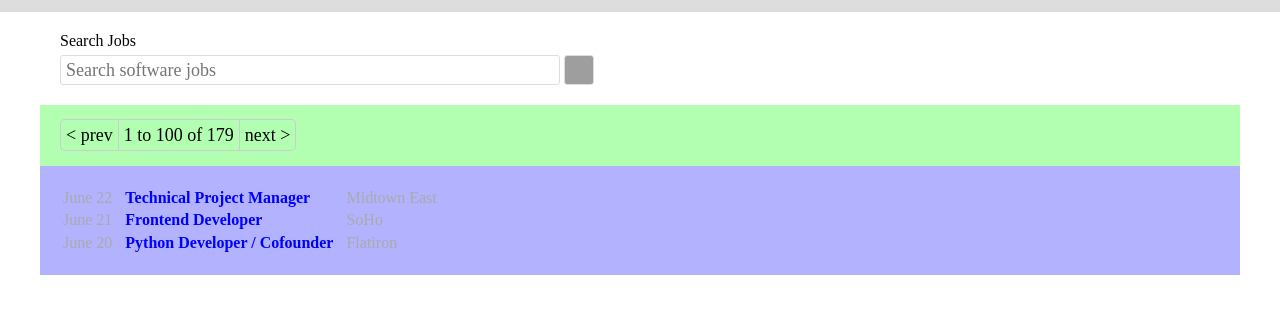
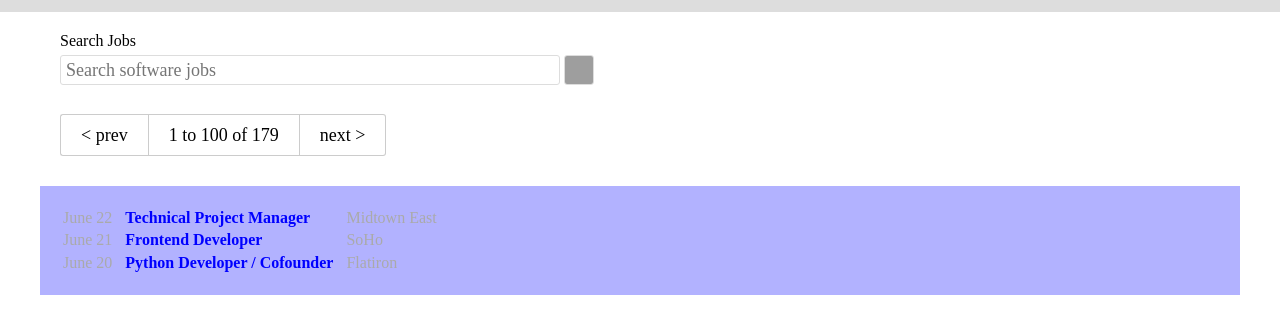
Before and after one commit to sjlutterbie/thinkful-CSS-challenge-gregsList, a plain HTML site: page index.html in a window 1280 px wide. Shown: the part 43-376 px from the top of the page. Drawn offline with nearby package versions, Linux system fonts and the light colour scheme; grey boxes are pictures that could not be loaded.

Commit message:
Search results nav styling complete

```diff
--- a/index.css
+++ b/index.css
@@ -64,10 +64,8 @@ html, * {
 
 .searchbar-results-nav {
     width: 100%;
-    background: rgba(0,255,0,.3); /* TEMP: Design aid */
-    min-height: 5vh; /* TEMP: Design aid */
     font-size: 0px;
-    padding: 20px;
+    padding: 20px 20px 40px 20px;
 }
 
 .searchbar-results {
@@ -103,21 +101,35 @@ html, * {
 
 .searchbar-nav {
     border: 1px solid #ccc;
-    padding: 5px;
+    padding: 10px 20px;
     font-size: 18px;
 }
 
     .searchbar-nav-prev {
-        border-radius: 5px 0px 0px 5px;
+        border-radius: 3px 0px 0px 3px;
         border-right-width: 0px;
     }
 
     .searchbar-nav-next {
-        border-radius: 0px 5px 5px 0px;
+        border-radius: 0px 3px 3px 0px;
         border-left-width: 0px;
     }
 
 /* ===SEARCH RESULTS === */
+
+.searchbar-results-nav a {
+    color: #000;
+    text-decoration: none;
+}
+
+    .searchbar-results-nav a:visited {
+        color: #000;
+    }
+
+    .searchbar-results-nav a:focus span{
+        border: 2px solid #85C1E9;
+    }
+
 
 .search-results-date, .search-results-loc {
     color: #aaa;
--- a/index.html
+++ b/index.html
@@ -47,9 +47,13 @@
 
             <!-- ===SEARCH RESULTS NAV=== -->
             <div class="searchbar-results-nav">
-                <span class="searchbar-nav searchbar-nav-prev">< prev</span>
+                <a href="#" title="Load previous search results">
+                    <span class="searchbar-nav searchbar-nav-prev">< prev</span>
+                </a>
                 <span class="searchbar-nav searchbar-nav-loc">1 to 100 of 179</span>
-                <span class="searchbar-nav searchbar-nav-next">next ></span>
+                <a href="#" title="Load next search results">
+                    <span class="searchbar-nav searchbar-nav-next">next ></span>
+                </a>
             </div>
 
             <!-- ===SEARCH BAR RESULTS=== --->
```
